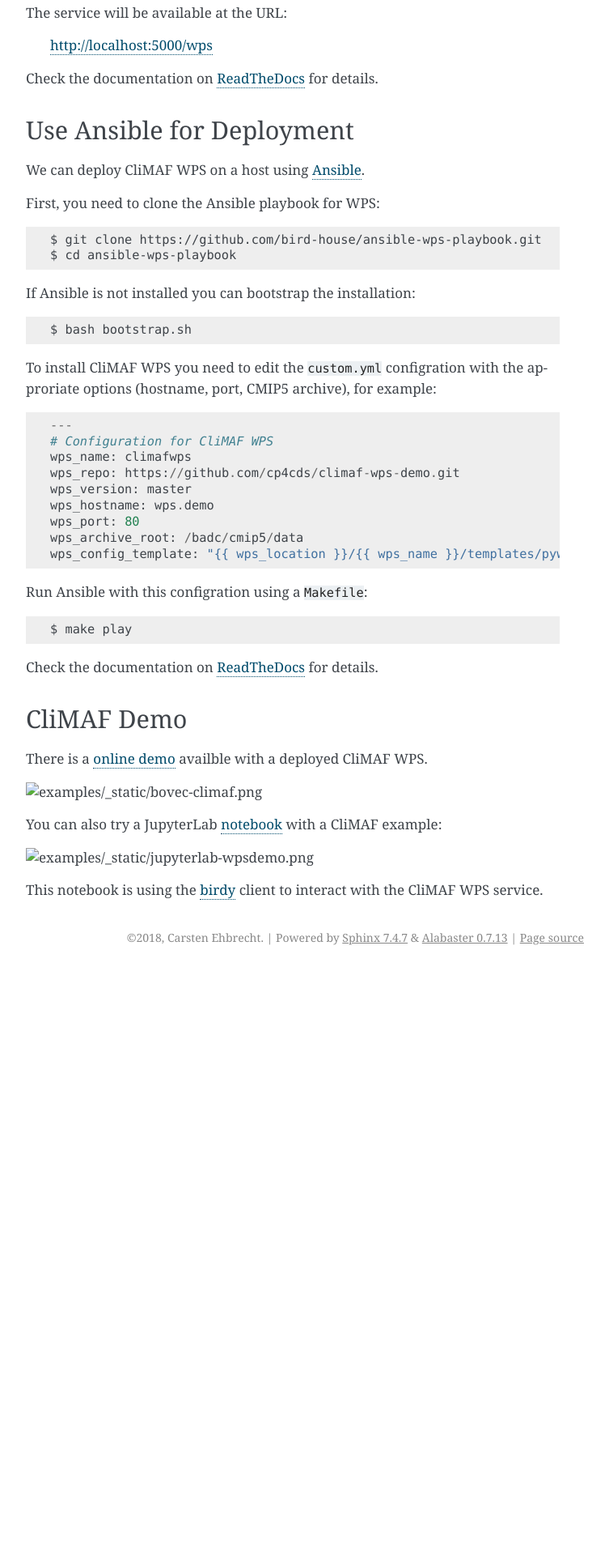
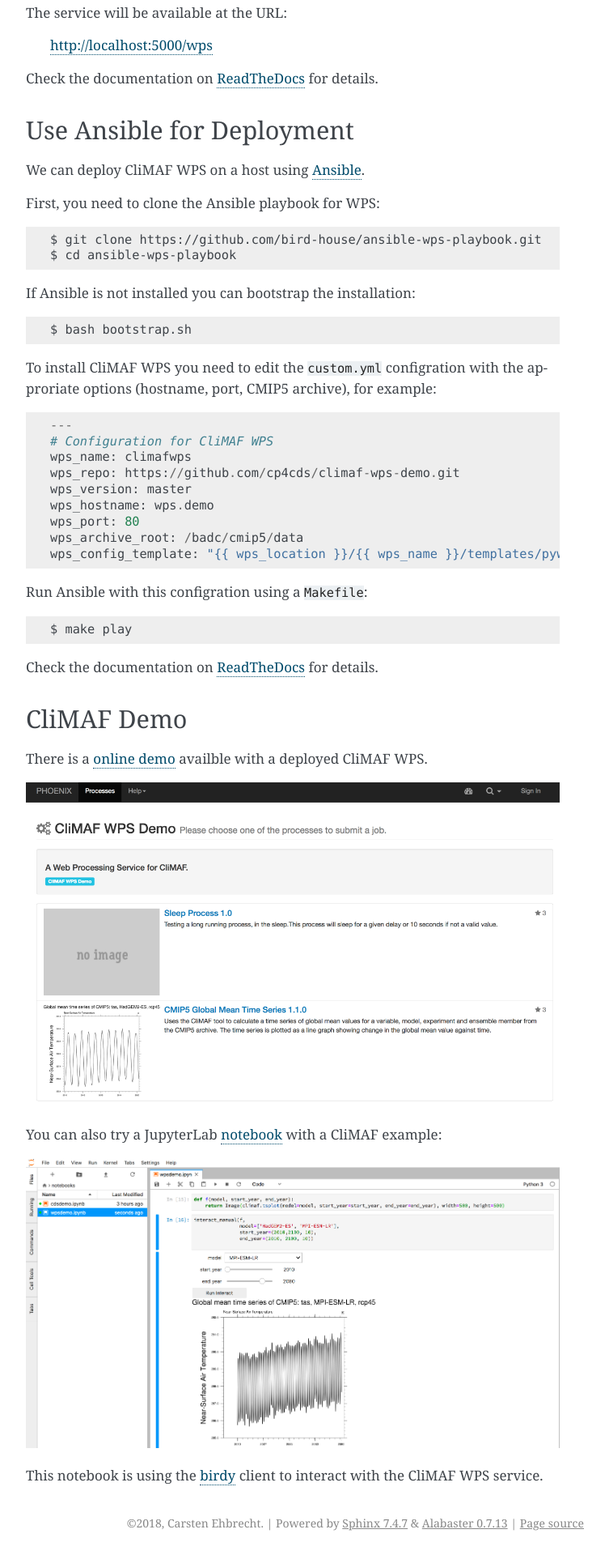
Before and after one commit to cp4cds/sdds, a Sphinx documentation site: the page built from docs/source/examples/climaf_wps.rst, in a window 1280 px wide. Shown: the part 1988-3908 px from the top of the page at 81% size, without its empty margins (388-1141 px from the left). Built offline with Sphinx 7.4.7, drawn with Linux system fonts in a browser that asks for light colours; before the commit the page ends 3185 px from its top, so only the background shows below that.

Commit message:
fixed image links

```diff
--- a/docs/source/examples/climaf_wps.rst
+++ b/docs/source/examples/climaf_wps.rst
@@ -129,11 +129,11 @@
 
 There is a `online demo <https://bovec.dkrz.de/processes/list?wps=climaf>`_ availble with a deployed CliMAF WPS.
 
-.. image:: _static/bovec-climaf.png
+.. image:: ../_static/bovec-climaf.png
 
 You can also try a JupyterLab notebook_ with a CliMAF example:
 
-.. image:: _static/jupyterlab-wpsdemo.png
+.. image:: ../_static/jupyterlab-wpsdemo.png
 
 This notebook is using the birdy_ client to interact with the CliMAF WPS service.
 
```
